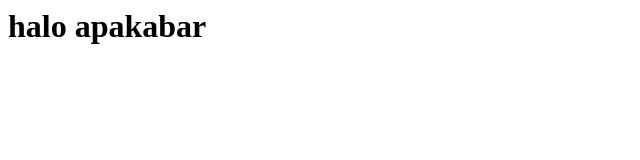
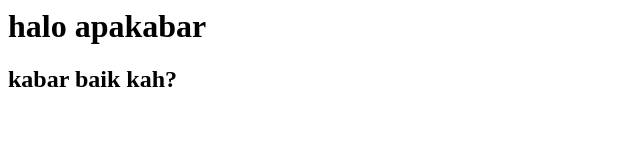
Before and after one commit to saktibuana/belajargitignore, a plain HTML site: page index.html in a window 1280 px wide. Shown: the whole page, without its empty margins (0-640 px from the left). Drawn offline with Linux system fonts and the light colour scheme.

Commit message:
tambah baris ke dua di index.html

```diff
--- a/index.html
+++ b/index.html
@@ -1 +1,2 @@
 <h1>halo apakabar</h1>
+<h2>kabar baik kah?</h2>
```
Also changed, not shown: 2 other files.
